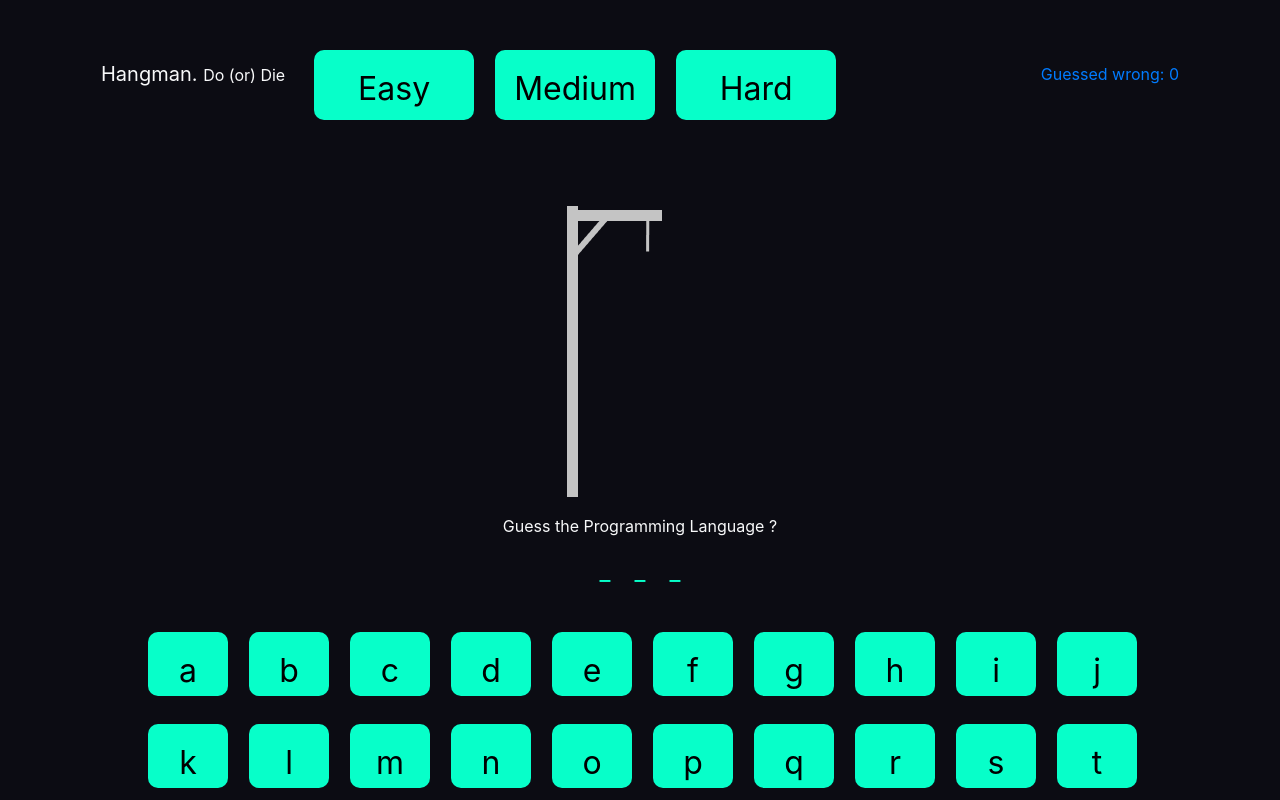
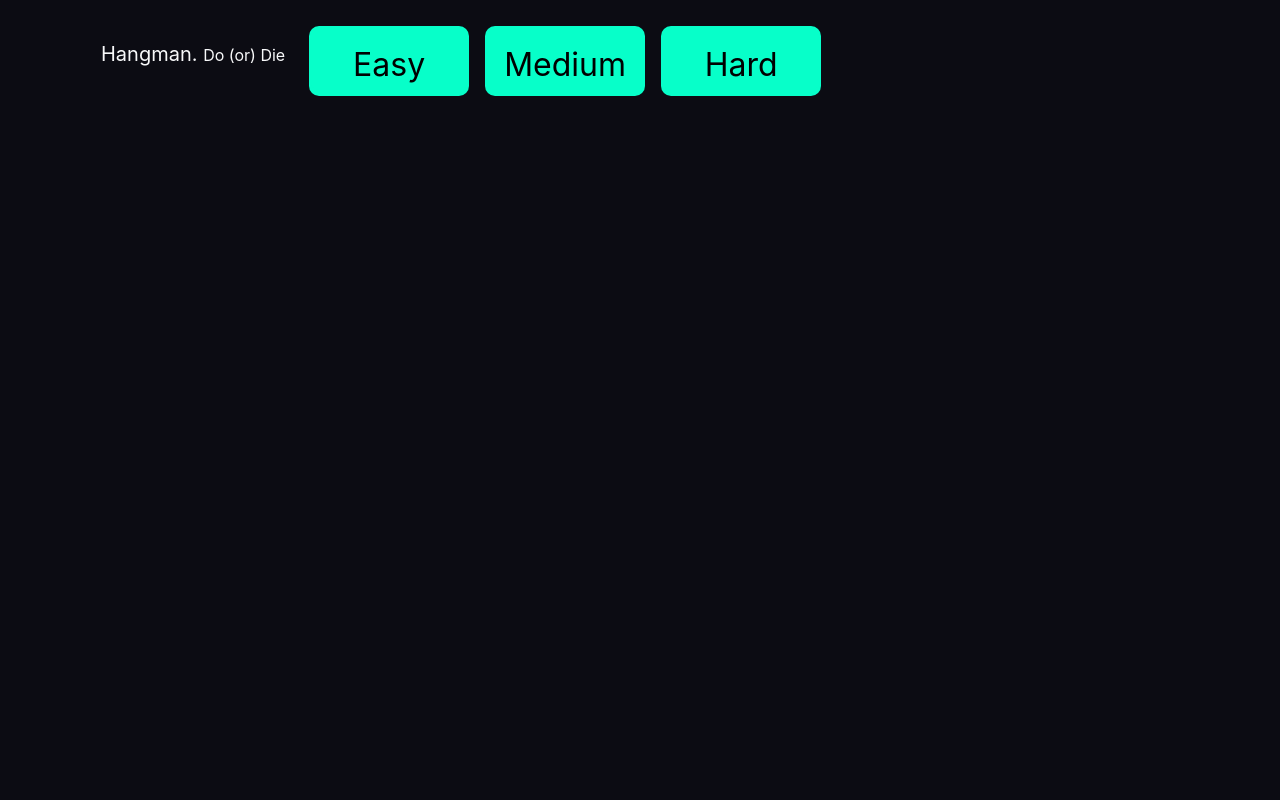
Before and after one commit to vetrivelcsamy/reactjs-hangman, a React (Create React App) app: page / in a window 1280 px wide. Shown: the top 800 px of the page. Built offline with nearby package versions, Linux system fonts and the light colour scheme.

Commit message:
homepage

```diff
--- a/package.json
+++ b/package.json
@@ -32,7 +32,7 @@
     "@babel/core": "^7.23.3",
     "@babel/preset-env": "^7.23.3",
     "@babel/preset-react": "^7.23.3",
-    "babel-jest": "^29.7.0"
+    "babel-jest": "^24.9.0"
   },
 
     "jest": {
--- a/src/App.js
+++ b/src/App.js
@@ -1,10 +1,12 @@
 import React from "react";
 import Hangman from "./components/Hangman";
+import Homepage from "./components/Homepage";
 
 function App() {
   return (
     <div className="container">
-      <Hangman />
+      <Homepage />
+
     </div>
   );
 }
--- a/src/components/Hangman.js
+++ b/src/components/Hangman.js
@@ -138,17 +138,7 @@ class Hangman extends Component {
           </button>
 
           <p className="text-center">
-          <br/>
 
-          <button id='Easy' className="Hangman-reset" onClick={() => this.Choose_level('Easy')}>
-            Easy
-          </button>
-          <button id='Medium' className="Hangman-reset" onClick={() => this.Choose_level('Medium')}>
-            Medium
-          </button>
-          <button id='Hard' className="Hangman-reset" onClick={() => this.Choose_level('Hard')}>
-            Hard
-           </button>
           </p>
           <div className="collapse navbar-collapse" id="navbarText">
             <ul className="navbar-nav mr-auto">
--- /dev/null
+++ b/src/components/Homepage.js
@@ -0,0 +1,62 @@
+import React, { useState } from 'react';
+import Hangman from './Hangman';
+
+export default function Homepage() {
+  const [showHangman, setShowHangman] = useState(false);
+  const [difficultyLevel, setDifficultyLevel] = useState('');
+
+  const startHangman = (level) => {
+    setDifficultyLevel(level);
+    setShowHangman(true);
+  };
+
+  return (
+    <div className="Hangman">
+      <nav className="navbar navbar-expand-lg">
+        {!showHangman && (
+          <a className="navbar-brand text-light" href="/">
+            Hangman. <small>Do (or) Die</small>
+          </a>
+        )}
+
+        <button
+          className="navbar-toggler sr-only"
+          type="button"
+          data-toggle="collapse"
+          data-target="#navbarText"
+          aria-controls="navbarText"
+          aria-expanded="false"
+          aria-label="Toggle navigation"
+        >
+          <span className="navbar-toggler-icon"></span>
+        </button>
+
+        <div className="text-center"> {/* Centering the content */}
+          {!showHangman && (
+            <>
+              <button id='Easy' className="Hangman-reset mx-2" onClick={() => startHangman('Easy')}>
+                Easy
+              </button>
+              <button id='Medium' className="Hangman-reset mx-2" onClick={() => startHangman('Medium')}>
+                Medium
+              </button>
+              <button id='Hard' className="Hangman-reset mx-2" onClick={() => startHangman('Hard')}>
+                Hard
+              </button>
+            </>
+          )}
+        </div>
+
+        <div className="collapse navbar-collapse" id="navbarText">
+          <ul className="navbar-nav mr-auto">
+            <li className="nav-item"></li>
+            <li className="nav-item"></li>
+            <li className="nav-item"></li>
+          </ul>
+        </div>
+
+        {showHangman && <Hangman difficultyLevel={difficultyLevel} />}
+      </nav>
+    </div>
+  );
+}
--- a/src/index.css
+++ b/src/index.css
@@ -8,13 +8,12 @@ body {
   background: #0c0c13;
 }
 
-/*custom css*/
-
 :root {
   --main-color: #07ffc9;
   --error-color: #ff1100;
   --secondary-color: #158cee;
   --hash-color: #d6dfdf;
+  --level-color: #FFD707;
 }
 
 .Hangman img {
@@ -65,6 +64,21 @@ body {
   border-color: var(--main-color);
   box-shadow: 0 0 40px var(--main-color);
 }
+
+/* .Hangman-level {
+  color: var(--level-color) ;
+  box-shadow: 0 6px var(--level-color) !important;
+  width: 8rem !important ;
+  height: 2.5rem !important;
+  background-color: var(--level-color) !important ;
+  box-shadow: 0 0 40px var(--level-color) ;
+  border-radius: 10px !important;
+  padding-top: 0px !important;
+  text-align: center !important;
+
+} */
+
+
 .Hangman button:hover {
   background-color: #fffffa;
 }
```
Also changed, not shown: 1 other file (tests, documents, lock files or other folders).
